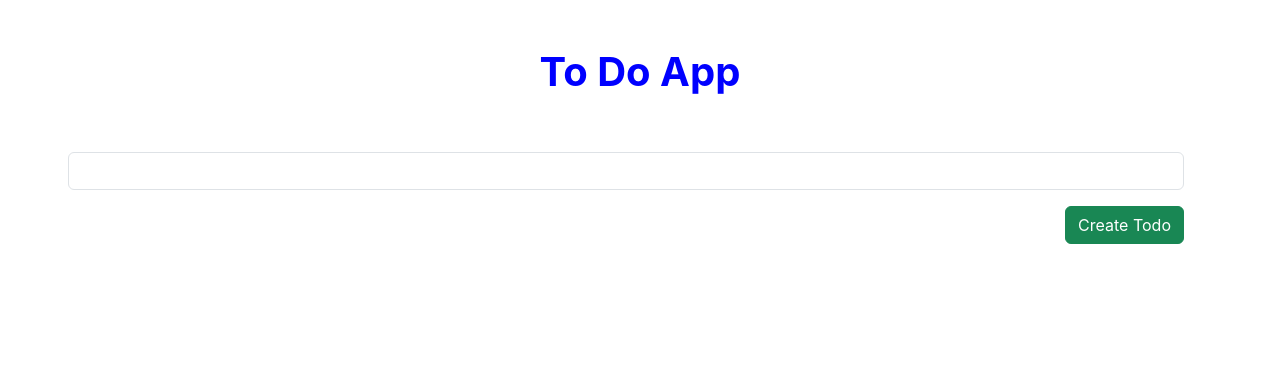
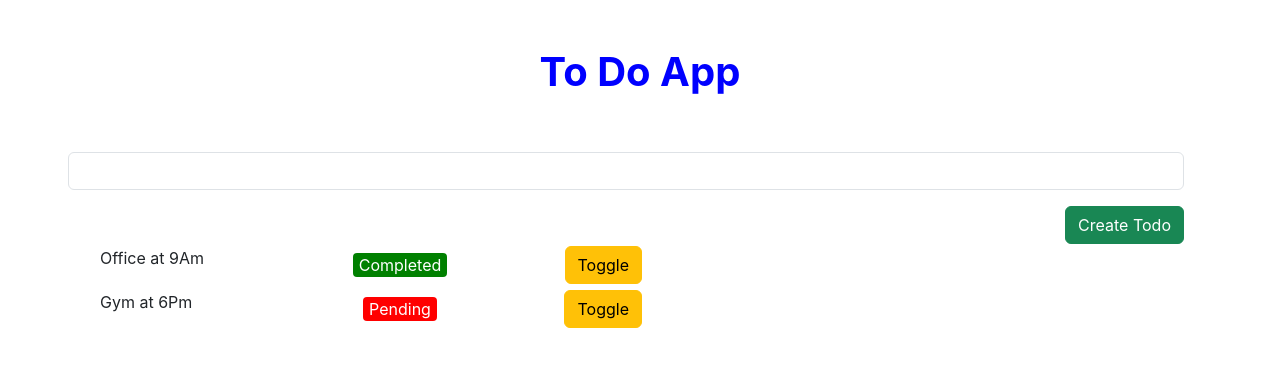
Before and after one commit to bajarappa/todo-and-note-using-redux, a React (Create React App) app: page / in a window 1280 px wide. Shown: the top 366 px of the page. Built offline with nearby package versions, Linux system fonts and the light colour scheme.

Commit message:
dispatched actions and state from the store

```diff
--- a/src/App.js
+++ b/src/App.js
@@ -1,8 +1,9 @@
 import { useState } from "react";
 import TodoForm from "./components/ToDoForm/ToDoForm";
 import TodoList from "./components/ToDoList/ToDoList";
-
+import { store } from "./redux/store";
 import "./App.css";
+import { Provider } from "react-redux";
 
 function App() {
   const [todos, setTodos] = useState([]);
@@ -20,9 +21,10 @@ function App() {
   return (
     <div>
       <h1>To Do App</h1>
-
-      <TodoForm onCreateTodo={createTodo} />
-      <TodoList todos={todos} onToggle={toggleTodo} />
+      <Provider store={store}>
+        <TodoForm onCreateTodo={createTodo} />
+        <TodoList todos={todos} onToggle={toggleTodo} />
+      </Provider>
     </div>
   );
 }
--- a/src/components/ToDoForm/ToDoForm.js
+++ b/src/components/ToDoForm/ToDoForm.js
@@ -1,12 +1,16 @@
 import { useState } from "react";
 import "./ToDoForm.css";
+import { useDispatch } from "react-redux";
+import { addTodo } from "../../redux/actions/todoActions";
 
 function ToDoForm({ onCreateTodo }) {
   const [todoText, setTodoText] = useState("");
+  const dispatch = useDispatch();
 
   const handleSubmit = (e) => {
     e.preventDefault();
-    onCreateTodo(todoText);
+    // onCreateTodo(todoText);
+    dispatch(addTodo(todoText));
     setTodoText("");
   };
 
--- a/src/components/ToDoList/ToDoList.js
+++ b/src/components/ToDoList/ToDoList.js
@@ -1,6 +1,12 @@
+import { useDispatch, useSelector } from "react-redux";
 import "./ToDoList.css";
+import { toggleTodo } from "../../redux/actions/todoActions";
 
-function ToDoList({ todos, onToggle }) {
+function ToDoList() {
+  const todos = useSelector((state) => state.todos);
+  const dispatch = useDispatch();
+  // This is same as above
+  // const todos = store.getState().todos;
   return (
     <div className="container">
       <ul>
@@ -13,7 +19,7 @@ function ToDoList({ todos, onToggle }) {
             <button
               className="btn btn-warning"
               onClick={() => {
-                onToggle(index);
+                dispatch(toggleTodo(index));
               }}
             >
               Toggle
--- a/src/redux/reducers/todoReducer.js
+++ b/src/redux/reducers/todoReducer.js
@@ -1,7 +1,7 @@
 import { ADD_TODO, TOGGLE_TODO } from "../actions/todoActions";
 
 const initialState = {
-  todos: [],
+  todos: [{ text: "Office at 9Am", completed: true }, { text: "Gym at 6Pm" }],
 };
 
 export function todoReducer(state = initialState, action) {
--- a/src/redux/store.js
+++ b/src/redux/store.js
@@ -1,4 +1,4 @@
-import redux from "redux";
+import * as redux from "redux";
 import { todoReducer } from "./reducers/todoReducer";
 
 export const store = redux.createStore(todoReducer);
```
